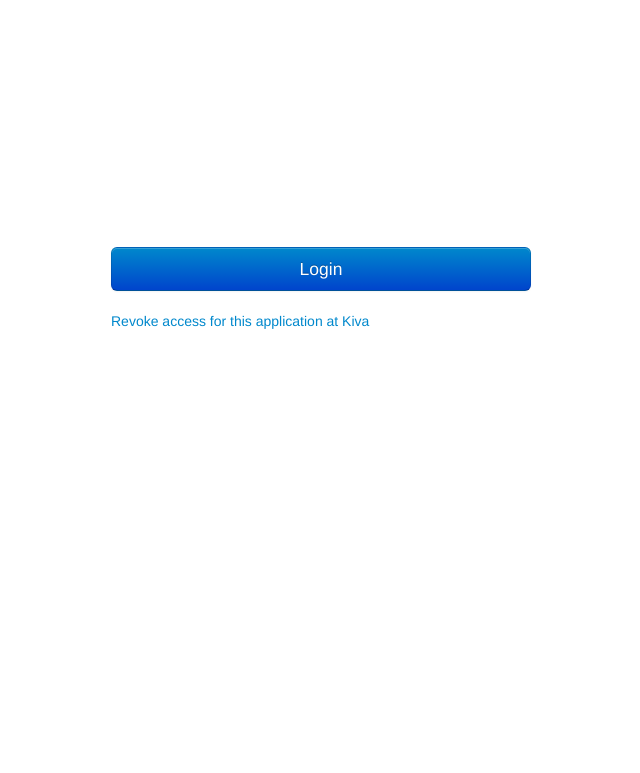
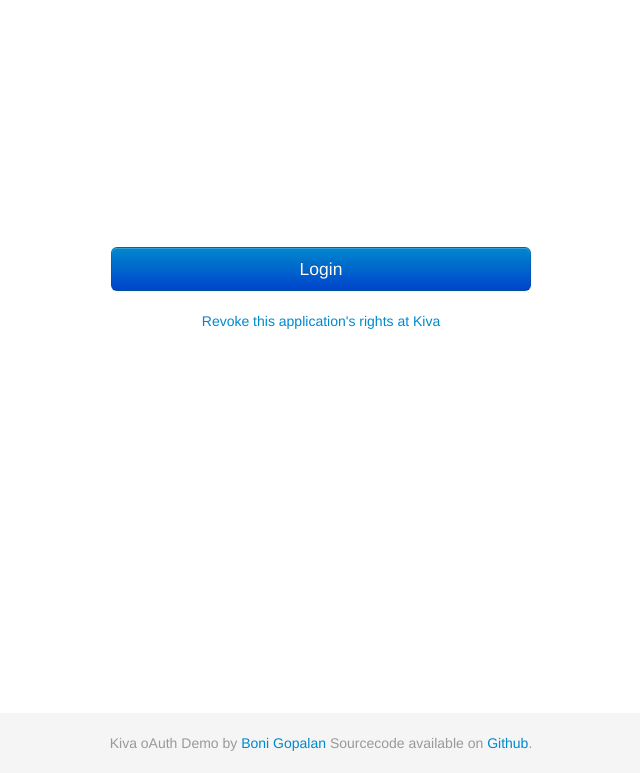
Before and after one commit to devasur/kiva-oauth-demo, a website: page public/authenticatetokiva.html in a window 1280 px wide. Shown: the part 27-800 px from the top of the page, without its empty margins (319-959 px from the left). Drawn offline with Linux system fonts and the light colour scheme.

Commit message:
added footer with links to Github:

```diff
--- a/public/authenticatetokiva.html
+++ b/public/authenticatetokiva.html
@@ -15,9 +15,61 @@
 		    margin-top: -9em; /*set to a negative number 1/2 of your height*/
 		    margin-left: -15em; /*set to a negative number 1/2 of your width*/
 		}
+      /* Sticky footer styles
+      -------------------------------------------------- */
+
+      html,
+      body {
+        height: 100%;
+        /* The html and body elements cannot have any padding or margin. */
+      }
+
+      /* Wrapper for page content to push down footer */
+      #wrap {
+        min-height: 100%;
+        height: auto !important;
+        height: 100%;
+        /* Negative indent footer by it's height */
+        margin: 0 auto -60px;
+      }
+
+      /* Set the fixed height of the footer here */
+      #push,
+      #footer {
+        height: 60px;
+      }
+      #footer {
+        background-color: #f5f5f5;
+      }
+
+      /* Lastly, apply responsive CSS fixes as necessary */
+      @media (max-width: 767px) {
+        #footer {
+          margin-left: -20px;
+          margin-right: -20px;
+          padding-left: 20px;
+          padding-right: 20px;
+        }
+      }
+
+
+
+      /* Custom page CSS
+      -------------------------------------------------- */
+      /* Not required for template or sticky footer method. */
+
+      .container {
+        width: auto;
+        max-width: 680px;
+      }
+      .container .credit {
+        margin: 20px 0;
+      }
+
     </style>
 </head>
 <body>
+	<div id="wrap">
 		<div class="container-fluid">
 		    <div class="row-fluid">
 		        <div class="span5">
@@ -26,12 +78,15 @@
 		        <form action="/auth/kiva">
 				   <button class="btn btn-large btn-primary" style="width:100%;height:100%" type="submit">Login</button>
 				</form>
-			<a href="https://www.kiva.org/account/apps">Revoke access for this application at Kiva</a>
+				<div style="text-align:center">
+					<a href="https://www.kiva.org/account/apps">Revoke this application's rights at Kiva</a>
+				</div>
 		        </div>
 		        <div class="span5">
 		        </div>
 		    </div>
-
+		</div>
+		<div id="push"></div>
 	</div>
 	<script src="lib/jquery-ui/js/jquery-1.9.0.js"></script>
 	<script src="js/bootstrap.min.js"></script>
@@ -49,5 +104,10 @@
 	  })();
 
 	</script>
+	<div id="footer">
+	      <div class="container" style="text-align:center">
+	        <p class="muted credit">Kiva oAuth Demo by <a href="http://whiteboardjunkie.wordpress.com/">Boni Gopalan</a> Sourcecode available on <a href="https://github.com/devasur/kiva-oauth-demo/tree/production">Github</a>.</p>
+	      </div>
+	</div>
 </body>
 </html>
```
Also changed, not shown: myapp.js (+18 -0 lines), public/checkstuff.html (+62 -0 lines). Lines whose indentation alone changed are shown as unchanged.
